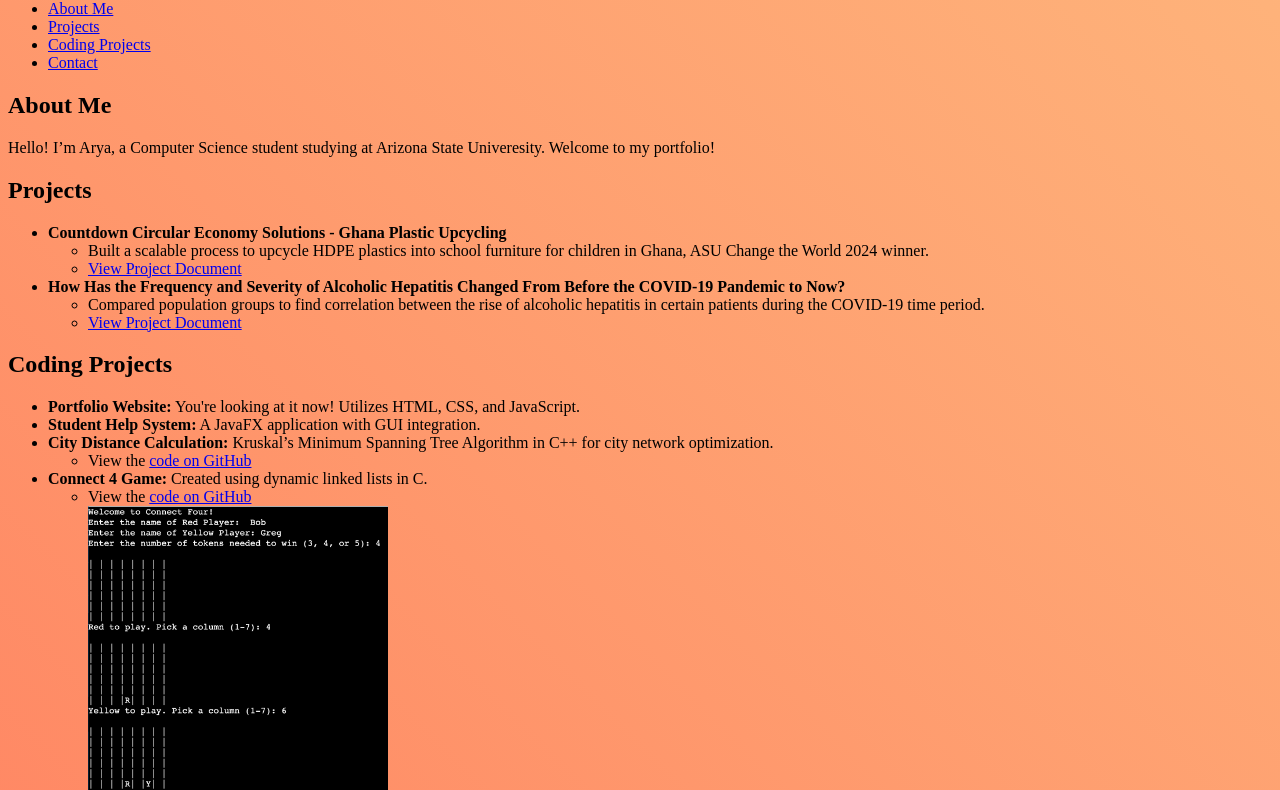
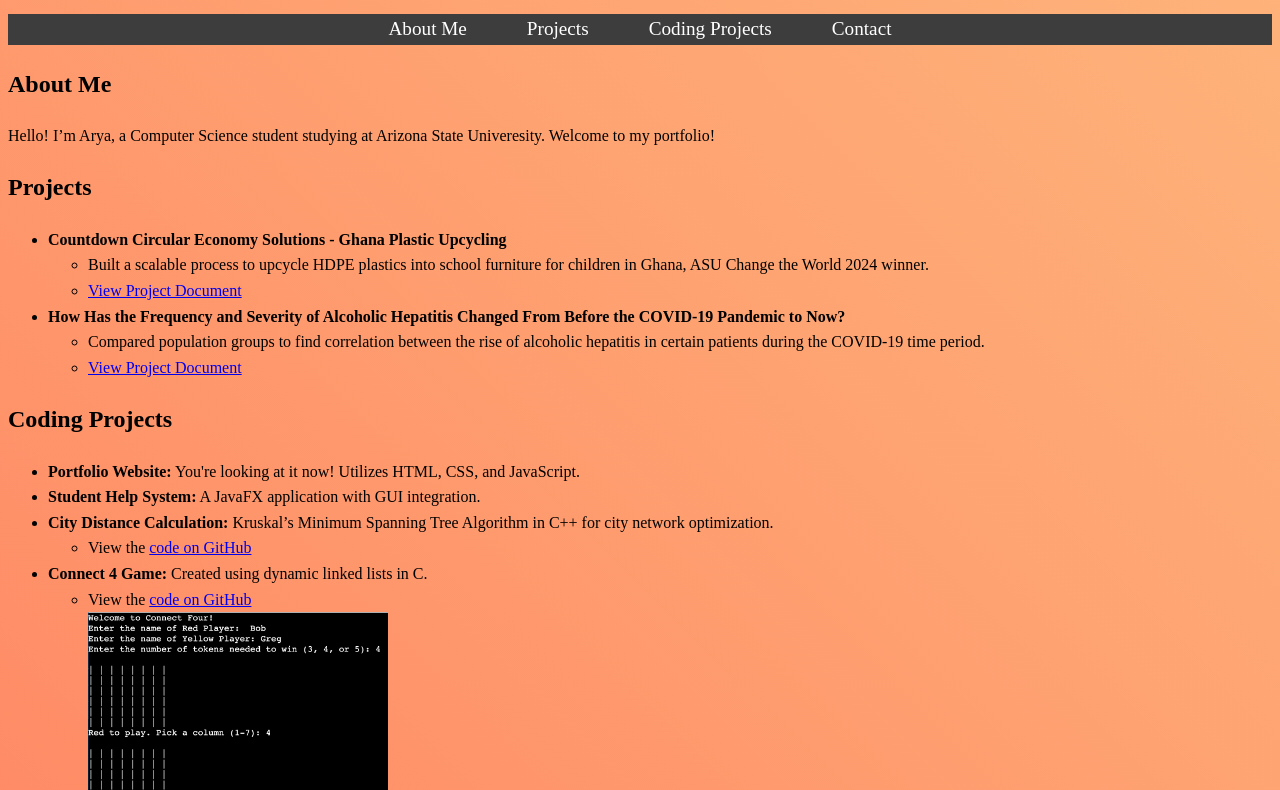
Before and after one commit to arya-chak/portfolio-website, a plain HTML site: page index.html in a window 1280 px wide. Shown: the part 80-870 px from the top of the page. Drawn offline with Linux system fonts and the light colour scheme; a web font is replaced by a local one.

Commit message:
comments so far and added horizontal nav bar

```diff
--- a/index.html
+++ b/index.html
@@ -1,17 +1,28 @@
 <!DOCTYPE html>
+<!-- Define the document type as HTML5 -->
 <html lang="en">
+<!-- Set the language of the document to English -->
 <head>
+  <!-- Link to the external CSS file for styling -->
   <link rel="stylesheet" href="styles.css">
+  <!-- Link to the Google Font 'Jersey 15' -->
   <link href="https://fonts.googleapis.com/css2?family=Jersey+15&display=swap" rel="stylesheet">
+  <!-- Set the character encoding for the document -->
   <meta charset="UTF-8">
+  <!-- Ensure proper rendering and touch zooming on mobile devices -->
   <meta name="viewport" content="width=device-width, initial-scale=1.0">
+  <!-- Set the title of the webpage -->
   <title>Arya Chakraborty's Portfolio</title>
 </head>
 <body>
+  <!-- Header section containing the main title and navigation menu -->
   <header>
+    <!-- Main title of the portfolio -->
     <h1>Arya Chakraborty's Portfolio</h1>
+    <!-- Navigation menu -->
     <nav>
-      <ul>
+      <ul class="navbar">
+        <!-- Navigation links to different sections of the page -->
         <li><a href="#about">About Me</a></li>
         <li><a href="#projects">Projects</a></li>
         <li><a href="#codingprojects">Coding Projects</a></li>
@@ -20,19 +31,26 @@
     </nav>
   </header>
 
+  <!-- Main content of the webpage -->
   <main>
+    <!-- About Me section -->
     <section id="about">
       <h2>About Me</h2>
+      <!-- Brief introduction -->
       <p>Hello! I’m Arya, a Computer Science student studying at Arizona State Univeresity. Welcome to my portfolio!</p>
     </section>
 
+    <!-- Projects section -->
     <section id="projects">
         <h2>Projects</h2>
         <ul>
+            <!-- Project 1 -->
             <li>
                 <strong>Countdown Circular Economy Solutions - Ghana Plastic Upcycling</strong>
                 <ul>
+                  <!-- Description of the project -->
                   <li>Built a scalable process to upcycle HDPE plastics into school furniture for children in Ghana, ASU Change the World 2024 winner.</li>
+                  <!-- Link to the project document -->
                   <li>
                     <a href="Master E-Guide Content.pdf" target="_blank">
                       View Project Document
@@ -40,10 +58,13 @@
                   </li>
                 </ul>
             </li>
+            <!-- Project 2 -->
             <li>
             <strong>How Has the Frequency and Severity of Alcoholic Hepatitis Changed From Before the COVID-19 Pandemic to Now?</strong>
             <ul>
+                <!-- Description of the project -->
                 <li>Compared population groups to find correlation between the rise of alcoholic hepatitis in certain patients during the COVID-19 time period.</li>
+                <!-- Link to the project document -->
                 <li>
                     <a href="Paper for Senior Project.pdf" target="_blank">
                         View Project Document
@@ -54,28 +75,39 @@
         </ul>
       </section>
 
+    <!-- Coding Projects section -->
     <section id="codingprojects">
         <h2>Coding Projects</h2>
         <ul>
+          <!-- Coding Project 1 -->
           <li><strong>Portfolio Website:</strong> You're looking at it now! Utilizes HTML, CSS, and JavaScript.</li>
+          <!-- Coding Project 2 -->
           <li><strong>Student Help System:</strong> A JavaFX application with GUI integration.</li>
+          <!-- Coding Project 3 -->
           <li>
             <strong>City Distance Calculation:</strong> Kruskal’s Minimum Spanning Tree Algorithm in C++ for city network optimization.
             <ul>
+                <!-- Link to the GitHub repository -->
                 <li>View the <a href="https://github.com/arya-chak/City-Distance-Calculation.git" target="_blank">code on GitHub</a></li>
             </ul>
           </li>
+          <!-- Coding Project 4 -->
           <li>
             <strong>Connect 4 Game:</strong> Created using dynamic linked lists in C.
             <ul>
+                <!-- Link to the GitHub repository -->
                 <li>View the <a href="https://github.com/arya-chak/Connect-4-Game-in-C.git" target="_blank">code on GitHub</a></li>
+                <!-- Screenshot of the project -->
                 <img src="connect4_screenshot.png" alt="Connect 4 Game Screenshot" style="width:300px; height:auto;">
             </ul>
           </li>
+          <!-- Coding Project 5 -->
           <li>
             <strong>Squareroot Guessing Game:</strong> Created in C with tracking leaderboard.
             <ul>
+                <!-- Link to the GitHub repository -->
                 <li>View the <a href="https://github.com/arya-chak/Squareroot-Guessing-Game.git" target="_blank">code on GitHub</a></li>
+                <!-- Screenshots of the project -->
                 <div>
                     <img src="sqgg.png" alt="Squareroot Guessing Game Screenshot" style="width:500px; height:auto; display:inline-block; margin-right:10px;">
                     <img src="sqgglb.png" alt="Leaderboard Screenshot" style="width:150px; height:auto; display:inline-block;">
@@ -85,14 +117,18 @@
         </ul>
       </section>
 
+    <!-- Contact section -->
     <section id="contact">
       <h2>Contact</h2>
+      <!-- Contact information -->
       <p>Email: achakr66@asu.edu</p>
       <p>Location: Plano, TX, USA</p>
     </section>
   </main>
 
+  <!-- Footer section -->
   <footer>
+    <!-- Copyright information -->
     <p>© 2025 Arya Chakraborty. All Rights Reserved.</p>
   </footer>
 </body>
--- a/styles.css
+++ b/styles.css
@@ -1,9 +1,51 @@
+/* Set the font family for h1 and h2 elements */
 h1, h2
 {
     font-family: "Jersey 15", serif;
 }
 
+/* Set the background gradient for the body */
 body
 {
-    background: linear-gradient(45deg, #ff7e5f, #feb47b); /* Sunset gradient */
+    background: linear-gradient(45deg, #ff7e5f, #feb47b);
 }
+
+/* Set the line height for the body */
+body
+{
+    line-height: 1.6;
+}
+
+/* Style the navigation bar */
+.navbar
+{
+    list-style-type: none; /* Remove default list styling */
+    margin: 0; /* Remove default margin */
+    padding: 0; /* Remove default padding */
+    display: flex; /* Use flexbox for layout */
+    justify-content: center; /* Center the navigation items */
+    background-color: #3c3d3c; /* Set background color */
+}
+
+/* Style each list item in the navigation bar */
+.navbar li
+{
+    margin: 0 15px; /* Set margin between items */
+}
+
+/* Style the links in the navigation bar */
+.navbar a
+{
+    text-decoration: none; /* Remove underline from links */
+    color: white; /* Set text color */
+    font-size: 1.2em; /* Set font size */
+    padding: 10px 15px; /* Set padding */
+    border-radius: 5px; /* Round the corners */
+}
+
+/* Change the background and text color on hover */
+.navbar a:hover
+{
+    background-color: #264653; /* Set background color on hover */
+    color: #f4a261; /* Set text color on hover */
+}
```
